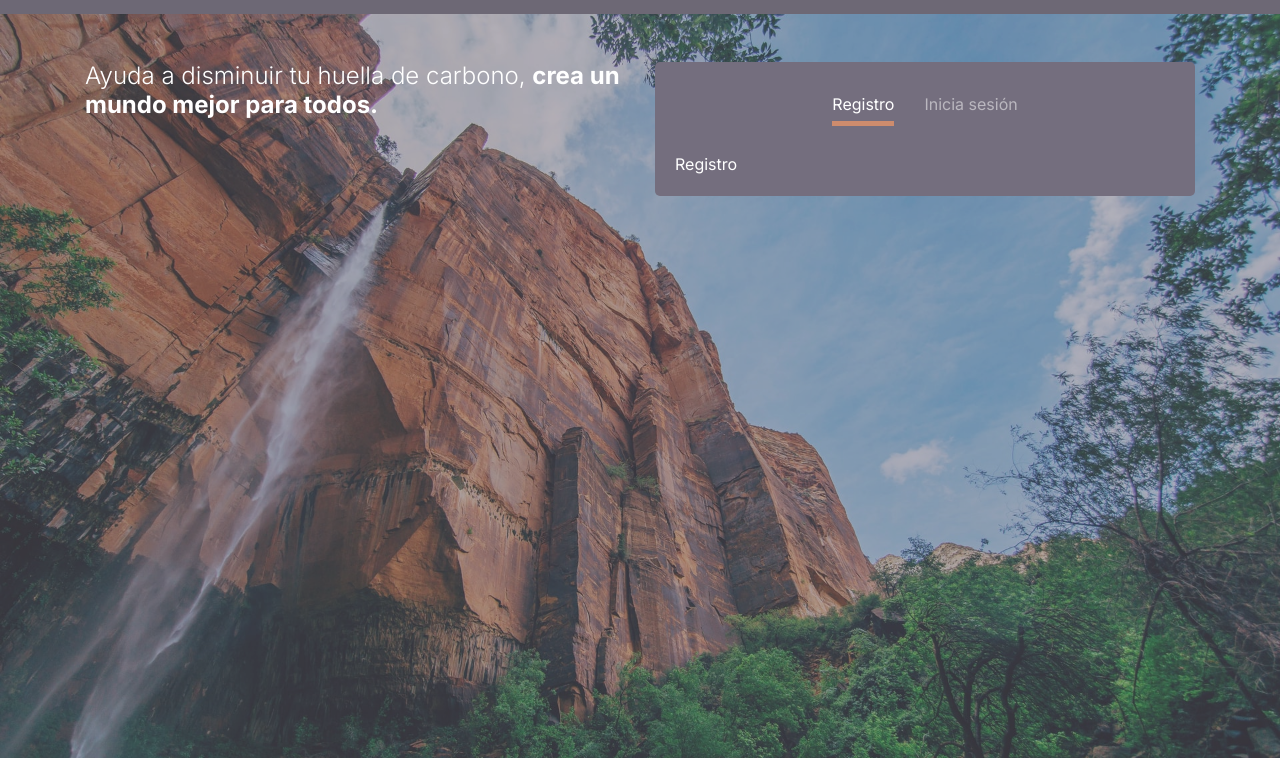
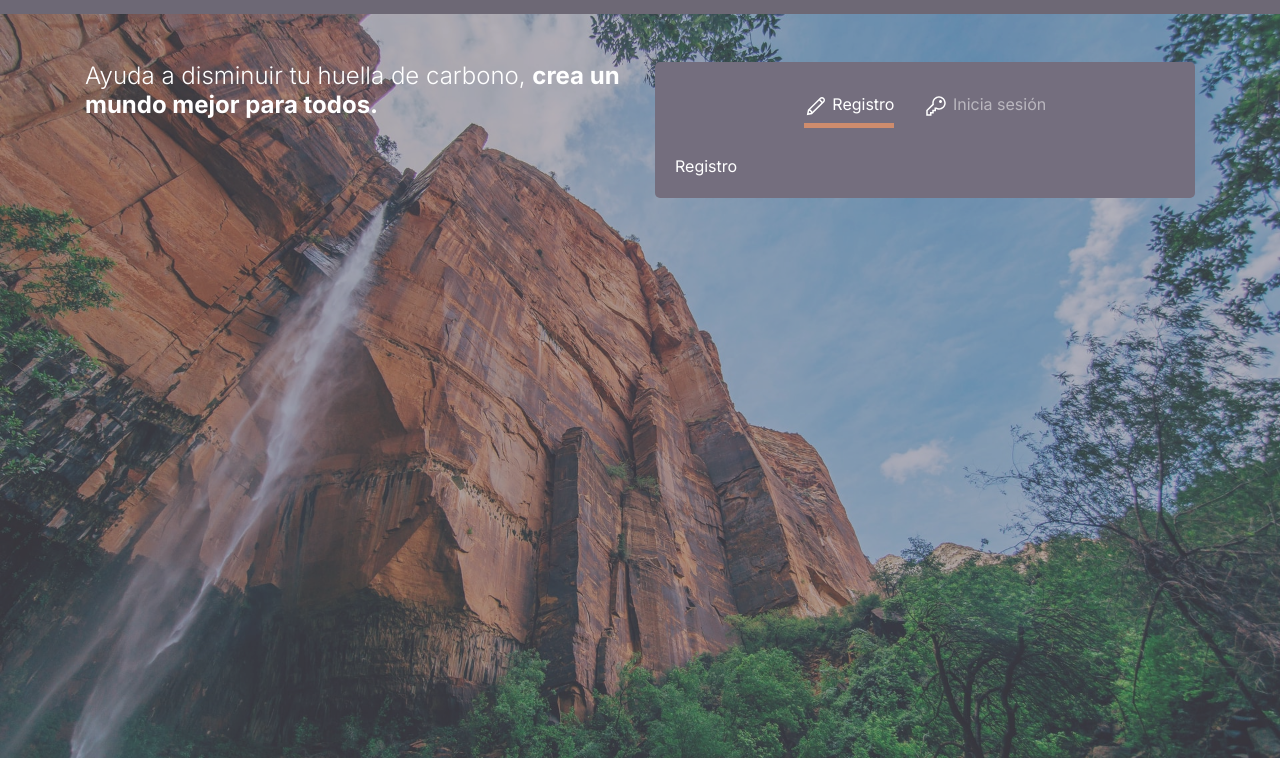
Before and after one commit to tuxdinosaur/toroto-front-basic, a plain HTML site: page index.html in a window 1280 px wide. Shown: the part 42-800 px from the top of the page. Drawn offline with nearby package versions, Linux system fonts and the light colour scheme.

Commit message:
:sparkles: [ADD] Se agregaron iconos a las tabs del log

```diff
--- a/index.html
+++ b/index.html
@@ -54,11 +54,28 @@
             <ul class="nav nav-pills mb-3 log__container--tabs" id="pills-tab" role="tablist">
               <li class="nav-item" role="presentation">
                 <a class="nav-link active" id="pills-home-tab" data-toggle="pill" href="#pills-home" role="tab"
-                  aria-controls="pills-home" aria-selected="true">Registro</a>
+                  aria-controls="pills-home" aria-selected="true">
+                  <?xml version="1.0" encoding="UTF-8"?>
+                  <svg xmlns="http://www.w3.org/2000/svg" xmlns:xlink="http://www.w3.org/1999/xlink" width="18pt"
+                    height="18pt" viewBox="0 0 64 64" version="1.1">
+                    <g id="surface3271568">
+                      <path style=" stroke:none;fill-rule:nonzero;fill:rgb(100%,100%,100%);fill-opacity:1;"
+                        d="M 47.8125 7.9375 C 45.71875 7.9375 43.625 8.75 42 10.375 L 10.375 42 L 10.25 42.625 L 8.0625 53.625 L 7.4375 56.5625 L 10.375 55.9375 L 21.375 53.75 L 22 53.625 L 53.625 22 C 56.875 18.75 56.875 13.625 53.625 10.375 C 52 8.75 49.90625 7.9375 47.8125 7.9375 Z M 47.8125 11.75 C 48.820312 11.75 49.835938 12.210938 50.8125 13.1875 C 52.757812 15.132812 52.757812 17.242188 50.8125 19.1875 L 49.375 20.5625 L 43.4375 14.625 L 44.8125 13.1875 C 45.789062 12.210938 46.804688 11.75 47.8125 11.75 Z M 40.625 17.4375 L 46.5625 23.375 L 22.375 47.5625 C 21.0625 45 19 42.9375 16.4375 41.625 Z M 13.875 44.875 C 16.273438 45.84375 18.15625 47.726562 19.125 50.125 L 12.5625 51.4375 Z M 13.875 44.875 " />
+                    </g>
+                  </svg>
+                  Registro
+                </a>
               </li>
               <li class="nav-item" role="presentation">
                 <a class="nav-link" id="pills-profile-tab" data-toggle="pill" href="#pills-profile" role="tab"
-                  aria-controls="pills-profile" aria-selected="false">Inicia sesión</a>
+                  aria-controls="pills-profile" aria-selected="false">
+                  <svg xmlns="http://www.w3.org/2000/svg" xmlns:xlink="http://www.w3.org/1999/xlink" width="18pt"
+                    height="18pt" viewBox="0 0 32 32">
+                    <path style=" stroke:none;fill-rule:nonzero;fill:rgb(100%,100%,100%);fill-opacity:1;"
+                      d="M20 3C15.054688 3 11 7.054688 11 12C11 12.519531 11.085938 12.976563 11.15625 13.4375L3.28125 21.28125L3 21.59375L3 29L10 29L10 26L13 26L13 23L16 23L16 20.03125C17.179688 20.609375 18.554688 21 20 21C24.945313 21 29 16.945313 29 12C29 7.054688 24.945313 3 20 3 Z M 20 5C23.855469 5 27 8.144531 27 12C27 15.855469 23.855469 19 20 19C18.789063 19 17.542969 18.644531 16.59375 18.125L16.34375 18L14 18L14 21L11 21L11 24L8 24L8 27L5 27L5 22.4375L12.90625 14.5L13.28125 14.15625L13.1875 13.625C13.085938 13.023438 13 12.488281 13 12C13 8.144531 16.144531 5 20 5 Z M 22 8C20.894531 8 20 8.894531 20 10C20 11.105469 20.894531 12 22 12C23.105469 12 24 11.105469 24 10C24 8.894531 23.105469 8 22 8Z" />
+                  </svg>
+                  Inicia sesión
+                </a>
               </li>
             </ul>
 
```
